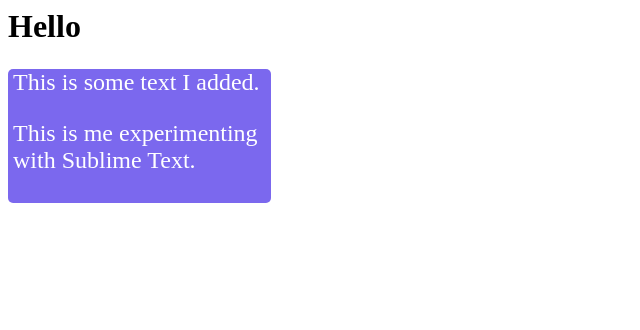
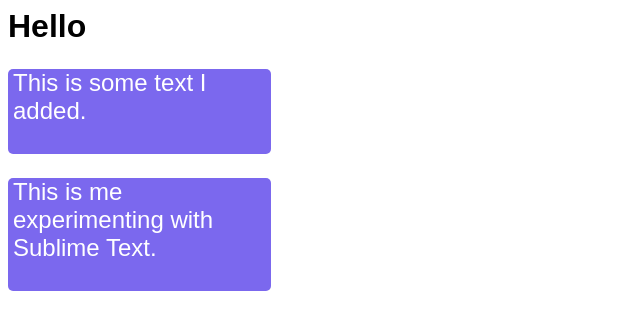
Before and after one commit to NamguNam/NamguNam.github.io, a plain HTML site: page index.html in a window 1280 px wide. Shown: the whole page, without its empty margins (0-640 px from the left). Drawn offline with Linux system fonts and the light colour scheme.

Commit message:
Restyle
Restyled the heading and changed some of the ids and classes

```diff
--- a/index.html
+++ b/index.html
@@ -4,9 +4,11 @@
 <title>Brian</title>
 </head>
 <body>
-<h1>Hello</h1>
-	<div class="container">
+<h1><strong>Hello</strong></h1>
+	<div class="container" id="container1">
 			<p class="text">This is some text I added.</p>
+	</div>
+	<div class="container" id="container2">
 			<p class="text">This is me experimenting with Sublime Text.</p>
 	</div>
 </body>
--- a/stylesheet.css
+++ b/stylesheet.css
@@ -1,3 +1,10 @@
+h1 {
+	font-family: sans-serif;
+
+
+
+}
+
 .container {
 	width: 20%;
 	height: auto;
@@ -8,7 +15,7 @@
 }
 
 .text {
-	font-family: serif;
+	font-family: sans-serif;
 	font-size: 1.5em;
 	color: white;
 	/*border: 5px ridge mediumspringgreen;
```
